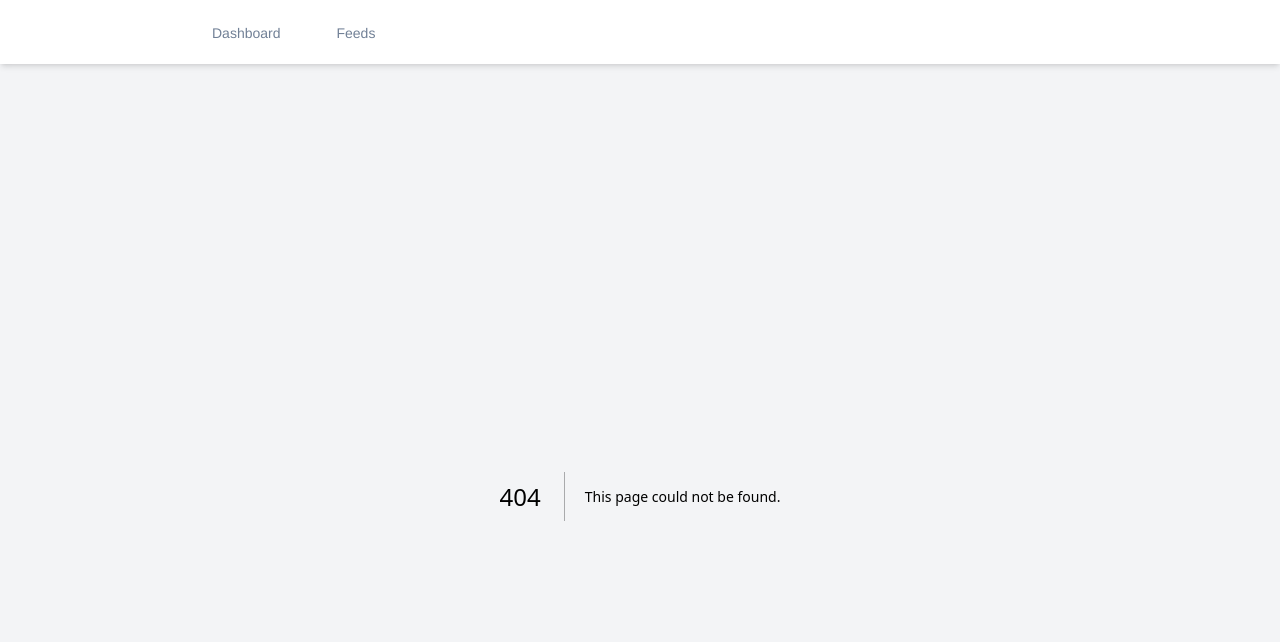
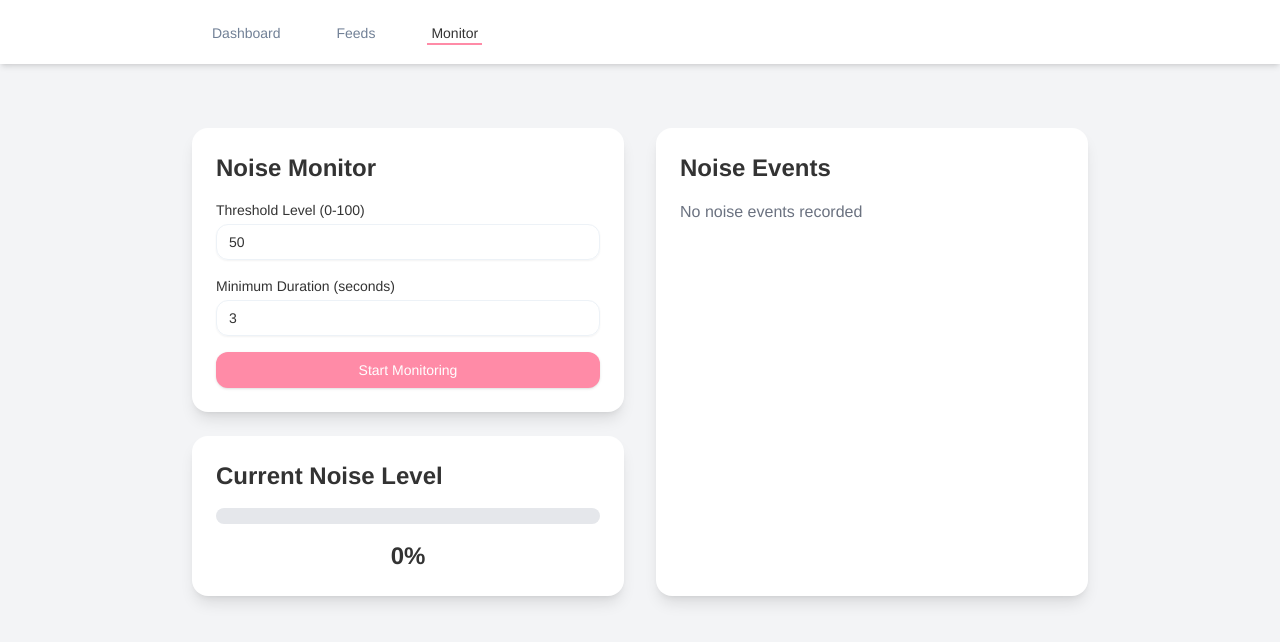
Before and after one commit to brandonwong91/baby-capy, a Next.js app: page /monitor in a window 1280 px wide. Before the commit this address had no page. Shown: the top 642 px of the page. Built offline with nearby package versions, Linux system fonts and the light colour scheme; sample sign-in values are in the browser's storage.

Commit message:
Add monitoring function

```diff
--- /dev/null
+++ b/app/monitor/page.tsx
@@ -0,0 +1,246 @@
+"use client";
+
+import { useEffect, useState, useRef } from "react";
+import { Button } from "@/components/ui/button";
+import { Input } from "@/components/ui/input";
+import { format } from "date-fns";
+import router from "next/router";
+
+type NoiseEvent = {
+  timestamp: Date;
+  level: number;
+  duration: number;
+};
+
+export default function Monitor() {
+  const [isMonitoring, setIsMonitoring] = useState(false);
+  const [noiseLevel, setNoiseLevel] = useState(0);
+  const [threshold, setThreshold] = useState(50);
+  const [minDuration, setMinDuration] = useState(3);
+  const [noiseEvents, setNoiseEvents] = useState<NoiseEvent[]>([]);
+  const [mounted, setMounted] = useState(false);
+  const [error, setError] = useState<string | null>(null);
+
+  const audioContextRef = useRef<AudioContext | null>(null);
+  const analyserRef = useRef<AnalyserNode | null>(null);
+  const dataArrayRef = useRef<Uint8Array | null>(null);
+  const streamRef = useRef<MediaStream | null>(null);
+  const thresholdTimeoutRef = useRef<NodeJS.Timeout | null>(null);
+  const thresholdStartTimeRef = useRef<number | null>(null);
+
+  useEffect(() => {
+    const isAuthenticated = localStorage.getItem("isDateAuthenticated");
+    if (isAuthenticated !== "true") {
+      router.push("/");
+    }
+    // Load threshold settings from localStorage
+    const storedThreshold = localStorage.getItem("noiseThreshold");
+    const storedDuration = localStorage.getItem("noiseDuration");
+    if (storedThreshold) setThreshold(parseInt(storedThreshold));
+    if (storedDuration) setMinDuration(parseInt(storedDuration));
+    setMounted(true);
+    return () => {
+      stopMonitoring();
+    };
+  }, []);
+
+  // Save threshold settings to localStorage when they change
+  useEffect(() => {
+    localStorage.setItem("noiseThreshold", threshold.toString());
+  }, [threshold]);
+
+  useEffect(() => {
+    localStorage.setItem("noiseDuration", minDuration.toString());
+  }, [minDuration]);
+
+  const startMonitoring = async () => {
+    try {
+      const stream = await navigator.mediaDevices.getUserMedia({ audio: true });
+      streamRef.current = stream;
+
+      const audioContext = new AudioContext();
+      audioContextRef.current = audioContext;
+
+      const analyser = audioContext.createAnalyser();
+      analyser.fftSize = 256;
+      analyserRef.current = analyser;
+
+      const source = audioContext.createMediaStreamSource(stream);
+      source.connect(analyser);
+
+      const dataArray = new Uint8Array(analyser.frequencyBinCount);
+      dataArrayRef.current = dataArray;
+      console.log(dataArray);
+      setIsMonitoring(true);
+      setError(null);
+      requestAnimationFrame(updateNoiseLevel);
+    } catch (err) {
+      setError("Failed to access microphone. Please check permissions.");
+      console.error("Error accessing microphone:", err);
+    }
+  };
+
+  const stopMonitoring = () => {
+    if (streamRef.current) {
+      streamRef.current.getTracks().forEach((track) => track.stop());
+      streamRef.current = null;
+    }
+    if (audioContextRef.current) {
+      audioContextRef.current.close();
+      audioContextRef.current = null;
+    }
+    if (thresholdTimeoutRef.current) {
+      clearTimeout(thresholdTimeoutRef.current);
+      thresholdTimeoutRef.current = null;
+    }
+    thresholdStartTimeRef.current = null;
+    setIsMonitoring(false);
+    setNoiseLevel(0);
+  };
+
+  const updateNoiseLevel = () => {
+    if (!analyserRef.current || !dataArrayRef.current || !isMonitoring) {
+      return;
+    }
+
+    analyserRef.current.getByteTimeDomainData(dataArrayRef.current);
+    let sum = 0;
+    for (let i = 0; i < dataArrayRef.current.length; i++) {
+      // Convert to float between -1 and 1
+      const amplitude = (dataArrayRef.current[i] - 128) / 128;
+      sum += amplitude * amplitude;
+    }
+    const rms = Math.sqrt(sum / dataArrayRef.current.length);
+    const normalizedLevel = Math.min(100, rms * 100 * 5);
+    setNoiseLevel(Math.round(normalizedLevel));
+
+    if (normalizedLevel >= threshold) {
+      if (thresholdStartTimeRef.current === null) {
+        thresholdStartTimeRef.current = Date.now();
+        thresholdTimeoutRef.current = setTimeout(() => {
+          const duration = (Date.now() - thresholdStartTimeRef.current!) / 1000;
+          if (duration >= minDuration) {
+            setNoiseEvents((prev) => [
+              {
+                timestamp: new Date(),
+                level: Math.round(normalizedLevel),
+                duration: Math.round(duration),
+              },
+              ...prev,
+            ]);
+          }
+          thresholdStartTimeRef.current = null;
+        }, minDuration * 1000);
+      }
+    } else {
+      if (thresholdTimeoutRef.current) {
+        clearTimeout(thresholdTimeoutRef.current);
+        thresholdTimeoutRef.current = null;
+      }
+      thresholdStartTimeRef.current = null;
+    }
+
+    // Continue the animation frame loop only if still monitoring
+    if (isMonitoring) {
+      requestAnimationFrame(updateNoiseLevel);
+    }
+  };
+
+  useEffect(() => {
+    // Start the animation frame loop when monitoring begins
+    if (isMonitoring) {
+      requestAnimationFrame(updateNoiseLevel);
+    }
+  }, [isMonitoring]);
+
+  if (!mounted) return null;
+
+  return (
+    <main className="flex min-h-screen flex-col items-center justify-start p-8">
+      <div className="w-full max-w-4xl grid grid-cols-1 md:grid-cols-2 gap-8">
+        <div className="space-y-6">
+          <div className="bg-white rounded-lg shadow-lg p-6">
+            <h2 className="text-2xl font-bold mb-4">Noise Monitor</h2>
+            <div className="space-y-4">
+              <div>
+                <label className="block text-sm font-medium mb-1">
+                  Threshold Level (0-100)
+                </label>
+                <Input
+                  type="number"
+                  value={threshold}
+                  onChange={(e) =>
+                    setThreshold(
+                      Math.max(0, Math.min(100, parseInt(e.target.value) || 0))
+                    )
+                  }
+                  min="0"
+                  max="100"
+                  disabled={isMonitoring}
+                />
+              </div>
+              <div>
+                <label className="block text-sm font-medium mb-1">
+                  Minimum Duration (seconds)
+                </label>
+                <Input
+                  type="number"
+                  value={minDuration}
+                  onChange={(e) =>
+                    setMinDuration(Math.max(1, parseInt(e.target.value) || 1))
+                  }
+                  min="1"
+                  disabled={isMonitoring}
+                />
+              </div>
+              <Button
+                onClick={isMonitoring ? stopMonitoring : startMonitoring}
+                className="w-full"
+                variant={isMonitoring ? "destructive" : "default"}
+              >
+                {isMonitoring ? "Stop Monitoring" : "Start Monitoring"}
+              </Button>
+              {error && <p className="text-red-500 text-sm">{error}</p>}
+            </div>
+          </div>
+
+          <div className="bg-white rounded-lg shadow-lg p-6">
+            <h2 className="text-2xl font-bold mb-4">Current Noise Level</h2>
+            <div className="space-y-4">
+              <div className="relative h-4 bg-gray-200 rounded-full overflow-hidden">
+                <div
+                  className={`absolute h-full transition-all duration-300 rounded-full ${
+                    noiseLevel >= threshold ? "bg-red-500" : "bg-blue-500"
+                  }`}
+                  style={{ width: `${noiseLevel}%` }}
+                />
+              </div>
+              <div className="text-center text-2xl font-bold">
+                {noiseLevel}%
+              </div>
+            </div>
+          </div>
+        </div>
+
+        <div className="bg-white rounded-lg shadow-lg p-6">
+          <h2 className="text-2xl font-bold mb-4">Noise Events</h2>
+          <div className="space-y-4 max-h-[600px] overflow-y-auto">
+            {noiseEvents.length === 0 ? (
+              <p className="text-gray-500">No noise events recorded</p>
+            ) : (
+              noiseEvents.map((event, index) => (
+                <div key={index} className="border rounded-lg p-4 space-y-2">
+                  <p className="font-medium">
+                    Time: {format(event.timestamp, "HH:mm:ss")}
+                  </p>
+                  <p>Level: {event.level}%</p>
+                  <p>Duration: {event.duration}s</p>
+                </div>
+              ))
+            )}
+          </div>
+        </div>
+      </div>
+    </main>
+  );
+}
--- a/components/ui/nav-bar.tsx
+++ b/components/ui/nav-bar.tsx
@@ -31,6 +31,16 @@ export function NavBar() {
             >
               Feeds
             </Link>
+            <Link
+              href="/monitor"
+              className={`inline-flex items-center px-1 pt-1 text-sm font-medium border-b-2 ${
+                pathname === "/monitor"
+                  ? "border-primary text-foreground"
+                  : "border-transparent text-muted-foreground hover:border-primary/50 hover:text-foreground"
+              }`}
+            >
+              Monitor
+            </Link>
           </div>
         </div>
       </div>
```
